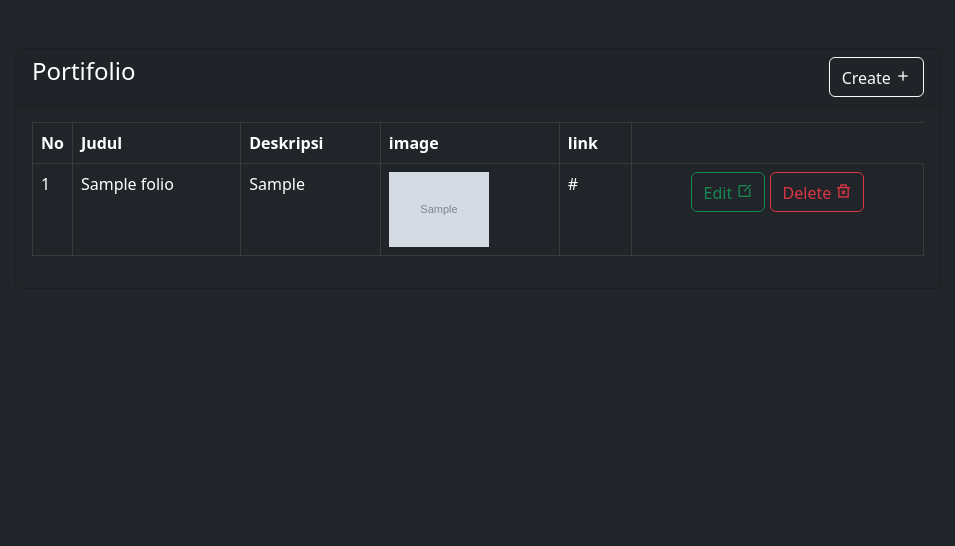
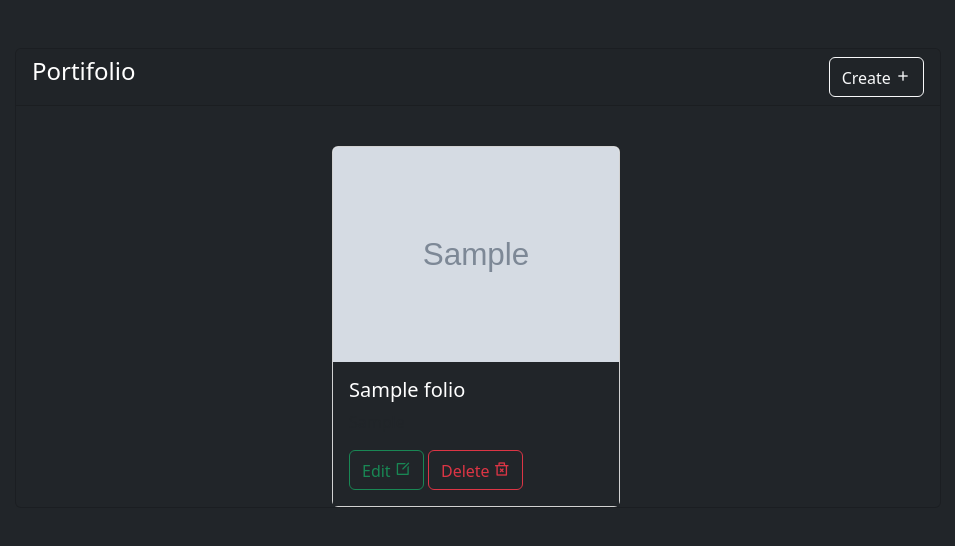
Before and after one commit to randy-ar/portofolio-website, a PHP site: page /login/views/admin/porto_folio/index.php in a window 1280 px wide. Shown: the part 56-602 px from the top of the page, without its empty margins (162-1117 px from the left). Run offline with PHP 8.4, Linux system fonts and the light colour scheme; tables that the repository leaves empty or names only in its code hold one stand-in row (values such as "Sample post"); grey boxes marked "Sample" are stand-in pictures; some libraries are stand-ins or nearby versions.

Commit message:
PORTOFOLIO BERES GAN

```diff
--- a/views/admin/porto_folio/index.php
+++ b/views/admin/porto_folio/index.php
@@ -23,43 +23,37 @@
                         </div>
                     </div>
                 </div>
-                <div class="card-body">
-                <table class="table table-bordered table-responsive table-stripped table-dark table-hover w-100" style="white-space: nowrap;">
-                <tr>
-                    <th width="1%">No</th>
-                    <th>Judul</th>
-                    <th>Deskripsi</th>
-                    <th>image</th>
-                    <th>link</th>
-                </tr>
+              <div class="row mt-4 justify-content-center">
         <?php
             require_once $_SERVER['DOCUMENT_ROOT'].'/models/porto_folio.php';
             $list_porto_folio = porto_folio::all();
             $no = 1;
             foreach ($list_porto_folio as $porto_folio) {
                 echo '
-                        <tr>
-                            <td widtd="1%">'.$no.'</td>
-                            <td>'.$porto_folio->judul.'</td>
-                            <td>'.$porto_folio->deskripsi.'</td>
-                            <td><img src="'.$porto_folio->getImage().'" style="width: 100px;"></td>
-                            <td>'.$porto_folio->link.'</td>
-                            <td class="text-center">
+                <div class="col-md-4 mt-3 ">
+                <div class="card" style="width: 18rem;">
+                    <img src="'.$porto_folio->getImage().'" class="card-img-top" alt="...">
+                    <div class="card-body bg-dark">
+                        <h5 class="card-title"><a href="'.$porto_folio->link.'">'.$porto_folio->judul.'</a></h5>
+                        <p class="card-text">'.$porto_folio->deskripsi.'</p>
                         <a href="/admin/porto_folio/edit?id='.$porto_folio->id.'" class="btn btn-outline-success">Edit <i class="ri-edit-box-line"></i></a>
                         <a href="/admin/porto_folio/delete?id='.$porto_folio->id.'" class="btn btn-outline-danger" onclick="return confirm(`Hapus data ini? data yang telah dihapus tidak dapat dikembalikan.`);">Delete <i class="ri-delete-bin-2-line"></i></a>
-                            </td>
-                        </tr>
+                    </div>
+                </div>
+                </div>
                 ';
                 $no ++;
             }
                 ?>
-              </table>
+        </div>
     </div>
                 </div>
               </div>
           </div>
       </div>
 
+</div>
+
   <?php include $_SERVER['DOCUMENT_ROOT'].'/views/layouts/footer.php' ?>
 </body>
 </html>
```
Also changed, not shown: assets/img/portofolio/Screenshot (388).png (added), assets/img/portofolio/Screenshot (389).png (added), assets/img/portofolio/Screenshot (393).png (added), assets/img/portofolio/Screenshot (396).png (added). Lines whose indentation alone changed are shown as unchanged.
